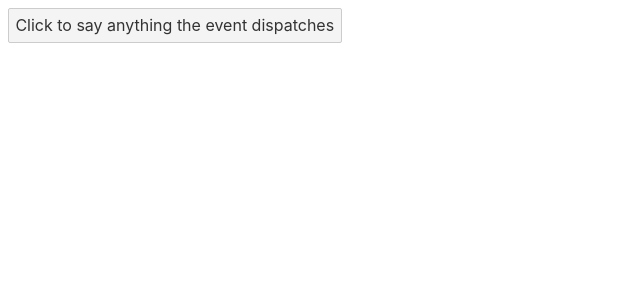
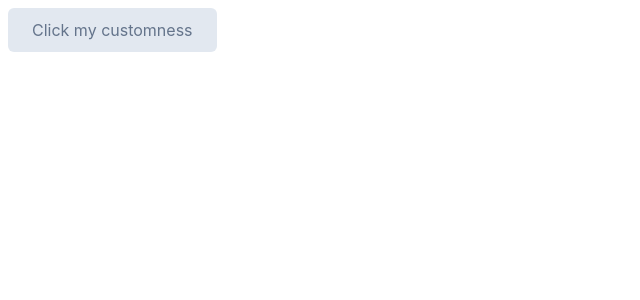
Before and after one commit to mvargasmoran/svelte101-all-bosses, a Svelte app: page / in a window 1280 px wide. Shown: the top 300 px of the page, without its empty margins (0-640 px from the left). Built offline with nearby package versions, Linux system fonts and the light colour scheme.

Commit message:
Add DOM event forwarding tutorial
That one seems really useful
https://svelte.dev/tutorial/dom-event-forwarding

also I have added the scss preprocess thing to my svelte app thingy

```diff
--- a/package.json
+++ b/package.json
@@ -23,6 +23,8 @@
     "svelte": "^3.0.0"
   },
   "dependencies": {
-    "sirv-cli": "^1.0.0"
+    "node-sass": "^6.0.0",
+    "sirv-cli": "^1.0.0",
+    "svelte-preprocess": "^4.7.3"
   }
 }
--- a/rollup.config.js
+++ b/rollup.config.js
@@ -4,6 +4,7 @@ import resolve from '@rollup/plugin-node-resolve';
 import livereload from 'rollup-plugin-livereload';
 import { terser } from 'rollup-plugin-terser';
 import css from 'rollup-plugin-css-only';
+import preprocess from 'svelte-preprocess';
 
 const production = !process.env.ROLLUP_WATCH;
 
@@ -41,7 +42,8 @@ export default {
       compilerOptions: {
         // enable run-time checks when not in production
         dev: !production
-			}
+      },
+      preprocess: preprocess()
     }),
     // we'll extract any component CSS out into
     // a separate file - better for performance
--- a/src/App.svelte
+++ b/src/App.svelte
@@ -1,8 +1,8 @@
 <script>
-  import Outer from "./Outer.svelte";
+import CustomButton from "./CustomButton.svelte";
 
-  function handleMessage(e) {
-    alert(e.detail.text);
+  function handleClick() {
+    alert('Button clicked');
   }
 </script>
-<Outer on:message={handleMessage}/>
+<CustomButton on:click={handleClick} />
--- /dev/null
+++ b/src/CustomButton.svelte
@@ -0,0 +1,23 @@
+<button on:click>
+  Click my customness
+</button>
+
+<style lang="scss">
+  button {
+    background: #E2E8F0;
+    color: #64748B;
+    border: unset;
+    border-radius: 6px;
+    padding: .75rem 1.5rem;
+    cursor: pointer;
+    transition: .3s all ease-in-out;
+    &:hover {
+      background: #CBD5E1;
+      color: #475569;
+    }
+    &:focus {
+      background: #94A3B8;
+      color: #F1F5F9;
+    }
+  }
+</style>
```
Also changed, not shown: 2 other files (tests, documents, lock files or other folders). Lines whose indentation alone changed are shown as unchanged.
